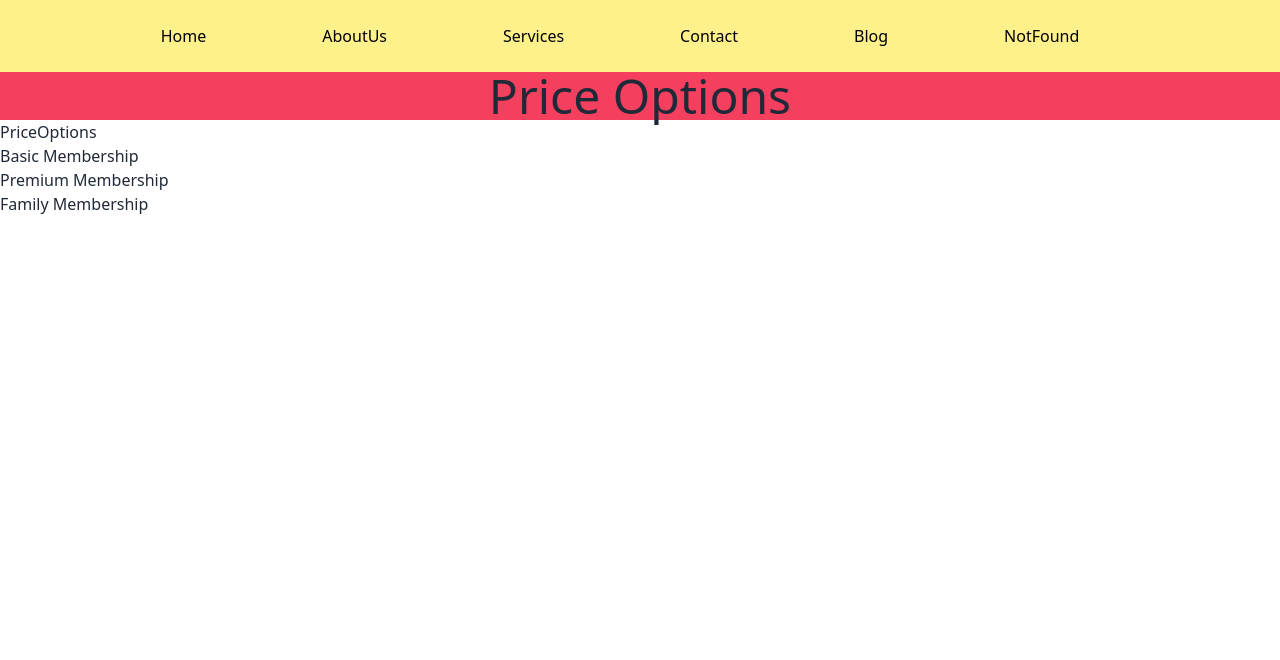
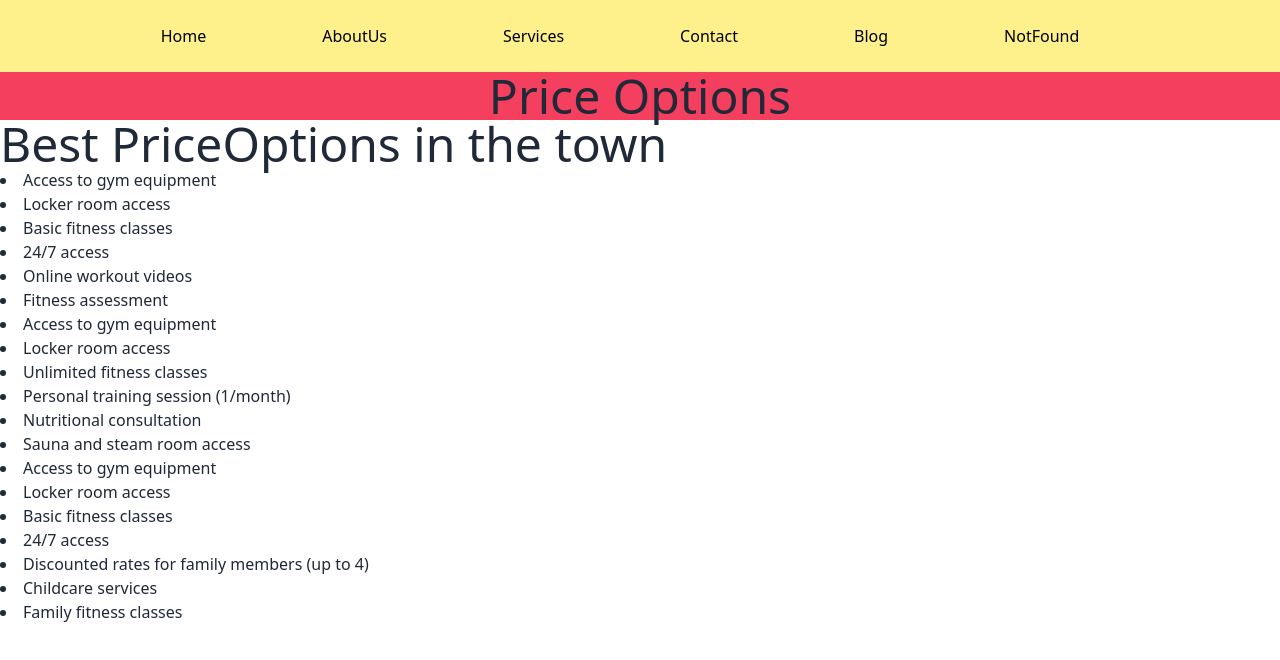
Before and after one commit to ronee-muhammad-rayhan/price-options, a React (Vite) app: page / in a window 1280 px wide. Shown: the top 660 px of the page. Built offline with nearby package versions, Linux system fonts and the light colour scheme.

Commit message:
price-option all features

```diff
--- a/src/components/PriceOption/PriceOption.jsx
+++ b/src/components/PriceOption/PriceOption.jsx
@@ -3,7 +3,9 @@ import PropTypes from 'prop-types';
 const PriceOption = ({ option }) => {
     return (
         <div>
-
+            {
+                option.features.map(feature => <li>{feature}</li>)
+            }
         </div>
     )
 }
--- a/src/components/PriceOptions/PriceOptions.jsx
+++ b/src/components/PriceOptions/PriceOptions.jsx
@@ -1,4 +1,5 @@
 import React from 'react'
+import PriceOption from '../PriceOption/PriceOption'
 
 function PriceOptions() {
 
@@ -48,9 +49,9 @@ function PriceOptions() {
 
     return (
         <>
-            <h1>PriceOptions</h1>
+            <h1 className='text-5xl'>Best PriceOptions in the town</h1>
             {
-                gymPriceOptions.map(option => <h3>{option.name}</h3>)
+                gymPriceOptions.map(option => <PriceOption option={option}></PriceOption>)
             }
         </>
     )
```
